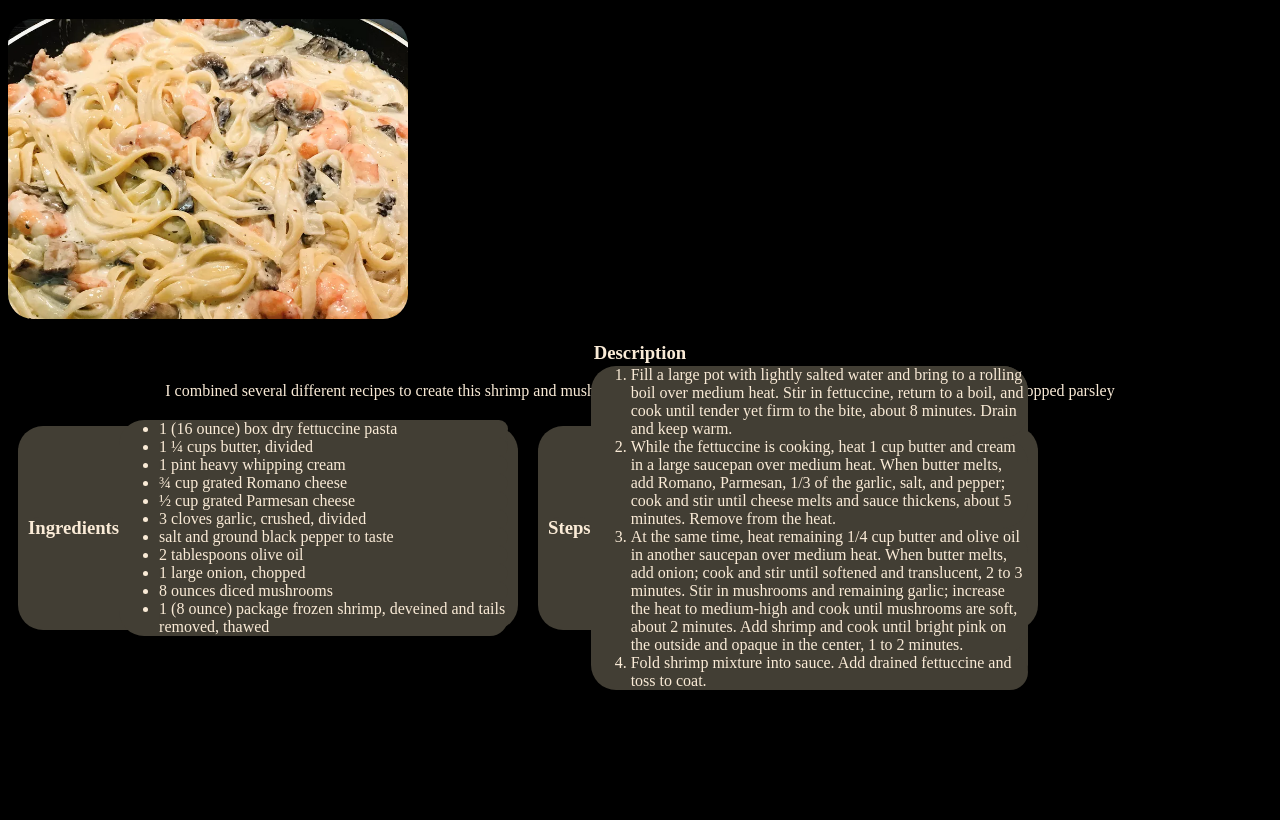
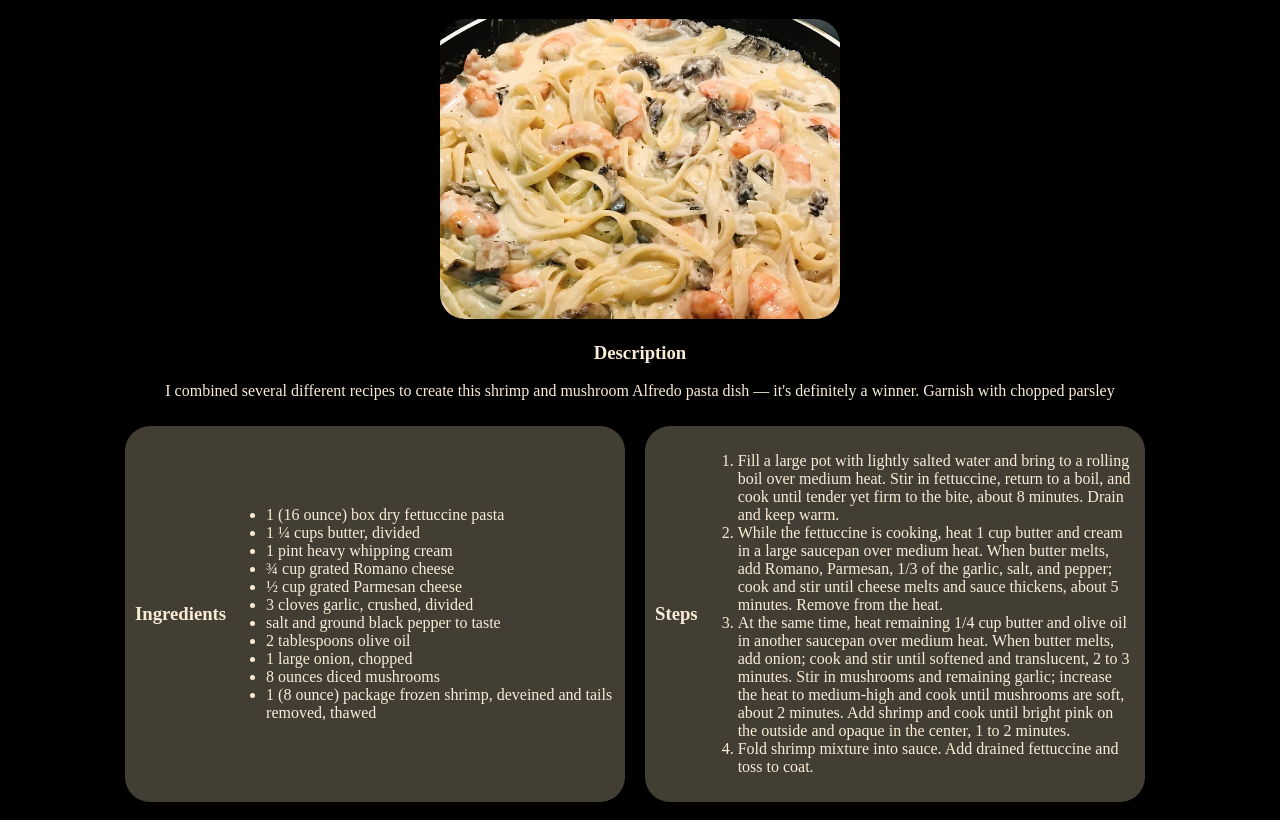
Before and after one commit to Stolir/odin-recipes, a plain HTML site: page recipes/mushroomalfredo.html in a window 1280 px wide. Shown: the part 61-881 px from the top of the page. Before the commit the page ends 800 px from the top, so only its background shows below. Drawn offline with Linux system fonts and the light colour scheme.

Commit message:
Fix issue where recipes' cards are not centered
Centered cards in recipe pages.

```diff
--- a/recipes/mushroomalfredo.html
+++ b/recipes/mushroomalfredo.html
@@ -8,7 +8,9 @@
 </head>
 <body>
     <h1>How to make Mushroom Shrimp Alfredo Pasta</h1>
-    <img src="./images/mushroom-shrimp-alfredo-pasta.jpg" alt="Mushroom Shrimp Alfredo Pasta" height="300" width="400" style="border-radius: 25px;">
+    <div class="image">
+        <img src="./images/mushroom-shrimp-alfredo-pasta.jpg" alt="Mushroom Shrimp Alfredo Pasta" height="300" width="400" style="border-radius: 25px;">
+    </div>
     <h3 class="desc">Description</h3>
     <p>I combined several different recipes to create this shrimp and mushroom Alfredo pasta dish — it's definitely a winner. Garnish with chopped parsley</p>
     <div class="flexcontainer">
--- a/styles.css
+++ b/styles.css
@@ -15,7 +15,7 @@ h1, p, .image, .desc {
 }
 
 .listcontainer {
-    height: 204px;
+    height: auto;
     width: 500px;
     margin: 10px;
     padding: 10px;
@@ -28,6 +28,8 @@ h1, p, .image, .desc {
 
 .flexcontainer {
     display: flex;
+    width: 1050px;
+    margin: auto;
 }
 
 ol, ul, li, h3 {
```
